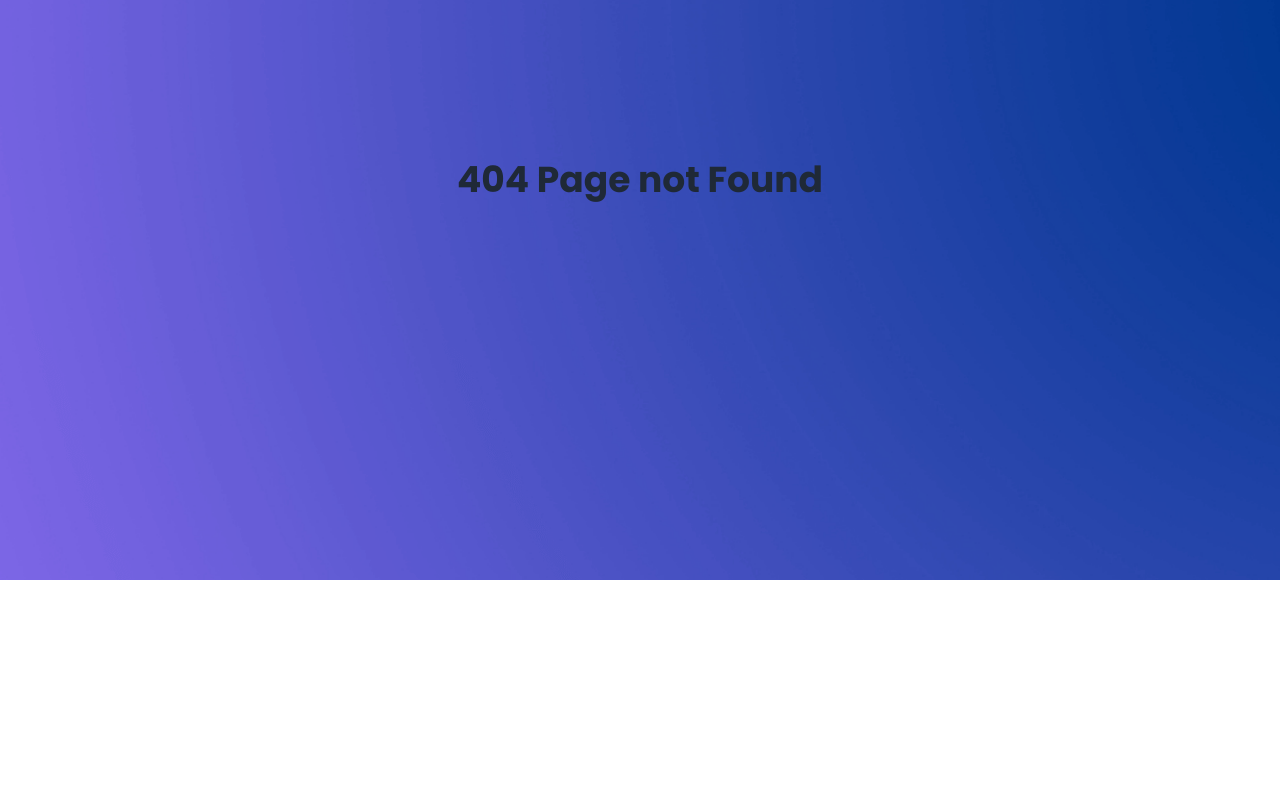
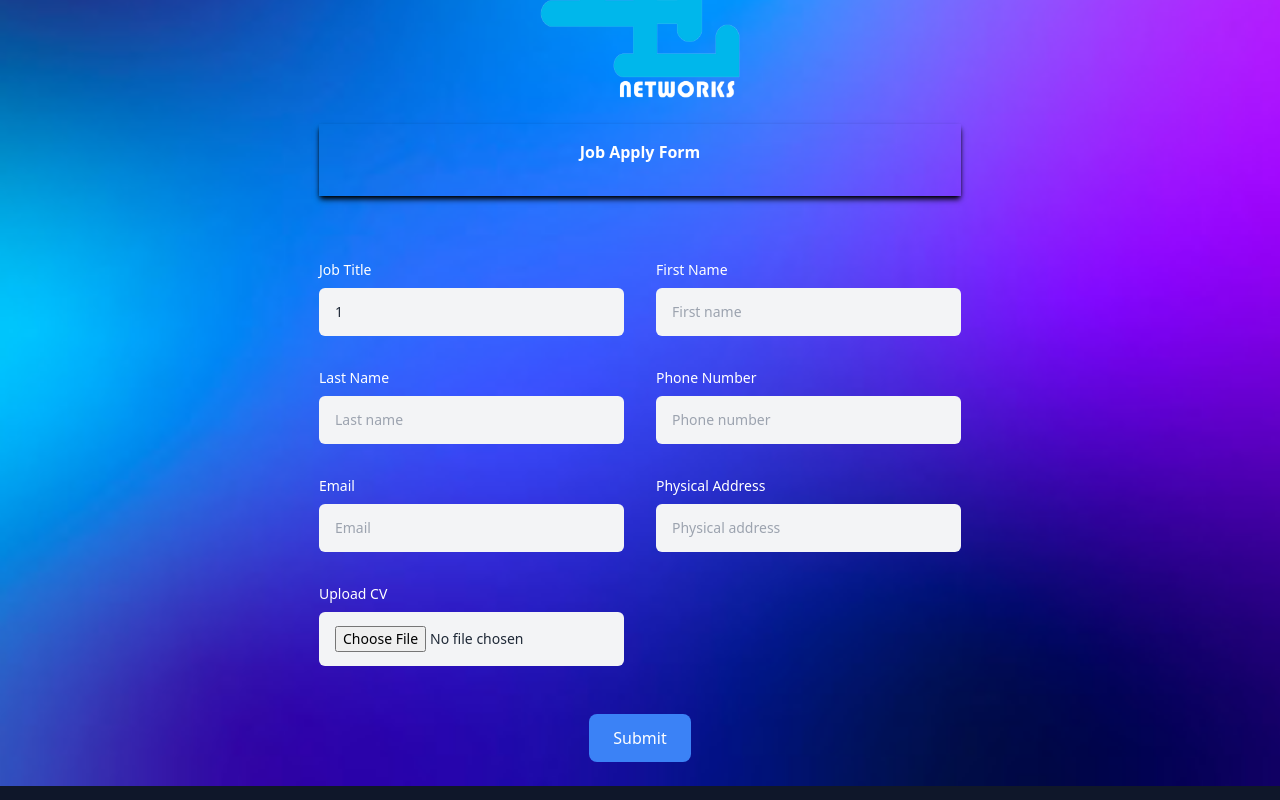
Before and after one commit to Abd453/Smart-Recruit2024, a React (Vite) app: page /applyform/1/1 in a window 1280 px wide. Before the commit this address had no page. Shown: the part 220-1020 px from the top of the page. Before the commit the page ends 800 px from the top, so only its background shows below. Built offline with nearby package versions, Linux system fonts and the light colour scheme; no server answers.

Commit message:
updated applyform and cards and app

```diff
--- a/src/App.jsx
+++ b/src/App.jsx
@@ -4,7 +4,6 @@ import Cards from './components/Card/Cards';
 import { BrowserRouter, Routes, Route } from 'react-router-dom';
 
 import Footer from './components/Footer';
-
 import Login from './components/Login';
 import LoginT from './pages/TeamLead/LoginT';
 import Signup from './components/Signup';
@@ -75,7 +74,7 @@ const App = () => {
           <Route path="/employee" element={<EmployeeL />} />
           <Route path="/employeehome" element={<EmployeeH />} />
           <Route path="/userprofile/:userId" element={<MyProfile />} />
-          <Route path="/applyform/:userId" element={<Applyform />} />
+          <Route path="/applyform/:userId/:jobTitle" element={<Applyform />} />
           <Route path="/jobstable" element={<Jobstable />} />
 
           {/* <Route path="*" element={<h1 className="m-auto items-center justify-center">404 Page not Found</h1>}/> */}
--- a/src/components/Card/Cards.jsx
+++ b/src/components/Card/Cards.jsx
@@ -10,7 +10,7 @@ import Db from '../../data/db.json'; // Ensure this import is correct
 import { Link } from 'react-router-dom';
 
 
-const Cards = ({ userId , disapply = true}) => {
+const Cards = ({ userId , disapply = true , jobTitle}) => {
   const [currentSection, setCurrentSection] = useState(0);
   const [animationClass, setAnimationClass] = useState('fadeIn');
 
@@ -81,11 +81,12 @@ const Cards = ({ userId , disapply = true}) => {
                 </p>
                 {disapply && (
                 <div>
-                <Link to={`/applyform/${userId}`} >
-                <button className="border-2 rounded-lg block p-2 w-full text-sm font-semibold bg-blue-500 text-white hover:bg-blue-600 transition duration-300">
-                  Apply Now
-                </button>
-                </Link>
+              <Link to={`/applyform/${userId}/${encodeURIComponent(db.title)}`} >
+                  <button className="border-2 rounded-lg block p-2 w-full text-sm font-semibold bg-blue-500 text-white hover:bg-blue-600 transition duration-300">
+                      Apply Now
+                  </button>
+               </Link>
+
                 </div>)}
 
               </div>
--- a/src/data/auth.json
+++ b/src/data/auth.json
@@ -480,7 +480,7 @@
       "email": "abduxbaba@gmail.com",
       "password": "a47",
       "confirmpass": "47",
-      "physicaladdress": "Dessie",
+      "physicaladdress": "Dessiee",
       "phoneno": "+251983092696"
     },
     {
--- a/src/pages/Employee/applyform.jsx
+++ b/src/pages/Employee/applyform.jsx
@@ -1,19 +1,18 @@
-import React, { useState } from 'react';
-import  {useEffect} from 'react';
+import React, { useState, useEffect } from 'react';
+import axios from 'axios';
+import { useParams } from 'react-router-dom';
 import logo from "../../assets/ie.png";
-import bgimg from "../../assets/bgImg/bgimg2.jpg"
+import bgimg from "../../assets/bgImg/bgimg2.jpg";
 import NavbarE from './navbarE';
-import axios from "axios";
 import Footer from '../../components/Footer';
-import { useParams } from 'react-router-dom';
-
-
 
 export default function ApplyForm() {
-    const {userId} = useParams();
-    console.log("user id ",userId);
+    const { userId, jobTitle } = useParams();
+    console.log("User ID:", userId);
+    console.log("Job Title:", jobTitle);
+
     const [data, setData] = useState({
-        jobtitle: "",
+        jobtitle: decodeURIComponent(jobTitle) || "",  // Decode the job title
         fname: "",
         lname: "",
         phoneno: "",
@@ -21,37 +20,30 @@ export default function ApplyForm() {
         physicaladdress: "",
         cv: null
     });
-    const [jobOptions, setJobOptions] = useState([]);
-    useEffect(() => {
-        // Fetch job titles and their IDs from the server
-        axios.get('http://localhost:8001/jobs')
-            .then(response => {
-                setJobOptions(response.data);
-            })
-            .catch(err => console.log(err));
-    }, []);
+    const [errors, setErrors] = useState({});
+    const [valid, setValid] = useState(true);
+
     useEffect(() => {
         if (userId) {
-          axios.get(`http://localhost:8001/signupuser/${userId}`) // Fetch user data from backend
+            axios.get(`http://localhost:8001/signupuser/${userId}`)
                 .then(res => {
-              setUser(res.data);
+                    setData(prevData => ({
+                        ...prevData,
+                        ...res.data
+                    }));
                 })
                 .catch(err => console.error(err));
         }
     }, [userId]);
 
-
-    const [errors, setErrors] = useState({});
-    const [valid, setValid] = useState(true);
-
     const handleChange = (e) => {
         const { name, value, files } = e.target;
-        setData((prevData) => ({
+        setData(prevData => ({
             ...prevData,
             [name]: value,
+            cv: files ? files[0] : prevData.cv
         }));
     };
-
 
     const handleSubmit = (e) => {
         e.preventDefault();
@@ -91,10 +83,12 @@ export default function ApplyForm() {
         setValid(isValid);
 
         if (isValid) {
+            const formData = new FormData();
+            Object.keys(data).forEach(key => {
+                formData.append(key, data[key]);
+            });
 
-
-
-            axios.put(`http://localhost:8001/signupuser/${userId}`, data) // Update user data on backend
+            axios.post(`http://localhost:8001/submit`, formData)
                 .then(result => {
                     alert("Success");
                     setData({
@@ -104,7 +98,6 @@ export default function ApplyForm() {
                         phoneno: "",
                         email: "",
                         physicaladdress: "",
-                        password:"",
                         cv: null
                     });
                 })
@@ -114,19 +107,12 @@ export default function ApplyForm() {
 
     return (
         <div>
-
-        <NavbarE userId={userId}/>
-        <div className='  bg-cover bg-center flex'
-        style={{ backgroundImage: `url(${bgimg})` }}>
-        <div className="max-w-4xl  mx-auto font-sans p-6"
-        >
+            <NavbarE userId={userId} />
+            <div className='bg-cover bg-center flex' style={{ backgroundImage: `url(${bgimg})` }}>
+                <div className="max-w-4xl mx-auto font-sans p-6">
                     <div className="text-center mb-16">
                         <a href="">
-                    <img
-                        src={logo}
-                        alt="logo"
-                        className="w-52 inline-block"
-                    />
+                            <img src={logo} alt="logo" className="w-52 inline-block" />
                         </a>
                         <h4 className="text-white text-base font-bold shadow-md shadow-black pb-8 pt-4 flex items-center justify-center mt-6">
                             Job Apply Form
@@ -137,17 +123,15 @@ export default function ApplyForm() {
                         <div className="grid sm:grid-cols-2 gap-8">
                             <div>
                                 <label className="text-white text-sm mb-2 block">Job Title</label>
-                        <select
+                                <input
                                     name="jobtitle"
+                                    type="text"
                                     value={data.jobtitle}
                                     onChange={handleChange}
                                     className="bg-gray-100 w-full text-gray-800 text-sm px-4 py-3.5 rounded-md focus:bg-transparent outline-blue-500 transition-all"
-                        >
-                            <option value="">Select Job Title</option>
-                            {jobOptions.map(job => (
-                                <option key={job.id} value={job.id}>{job.title}</option>
-                            ))}
-                        </select>
+                                    placeholder="Job title"
+                                    readOnly
+                                />
                                 {errors.jobtitle && <p className="text-red-500 text-sm">{errors.jobtitle}</p>}
                             </div>
                             <div>
@@ -225,18 +209,15 @@ export default function ApplyForm() {
                         <div className="mt-12 flex justify-center">
                             <button
                                 type="submit"
-                        className="py-3.5 px-7 text-sm font-semibold tracking-wider rounded-md text-white bg-blue-600 hover:bg-blue-700 focus:outline-none"
+                                className="py-3 px-6 text-white bg-blue-500 rounded-lg hover:bg-blue-600 transition duration-300"
                             >
                                 Submit
                             </button>
                         </div>
                     </form>
-
                 </div>
-
-
             </div>
             <Footer />
         </div>
-    )
+    );
 }
```
Lines whose indentation alone changed are shown as unchanged.
